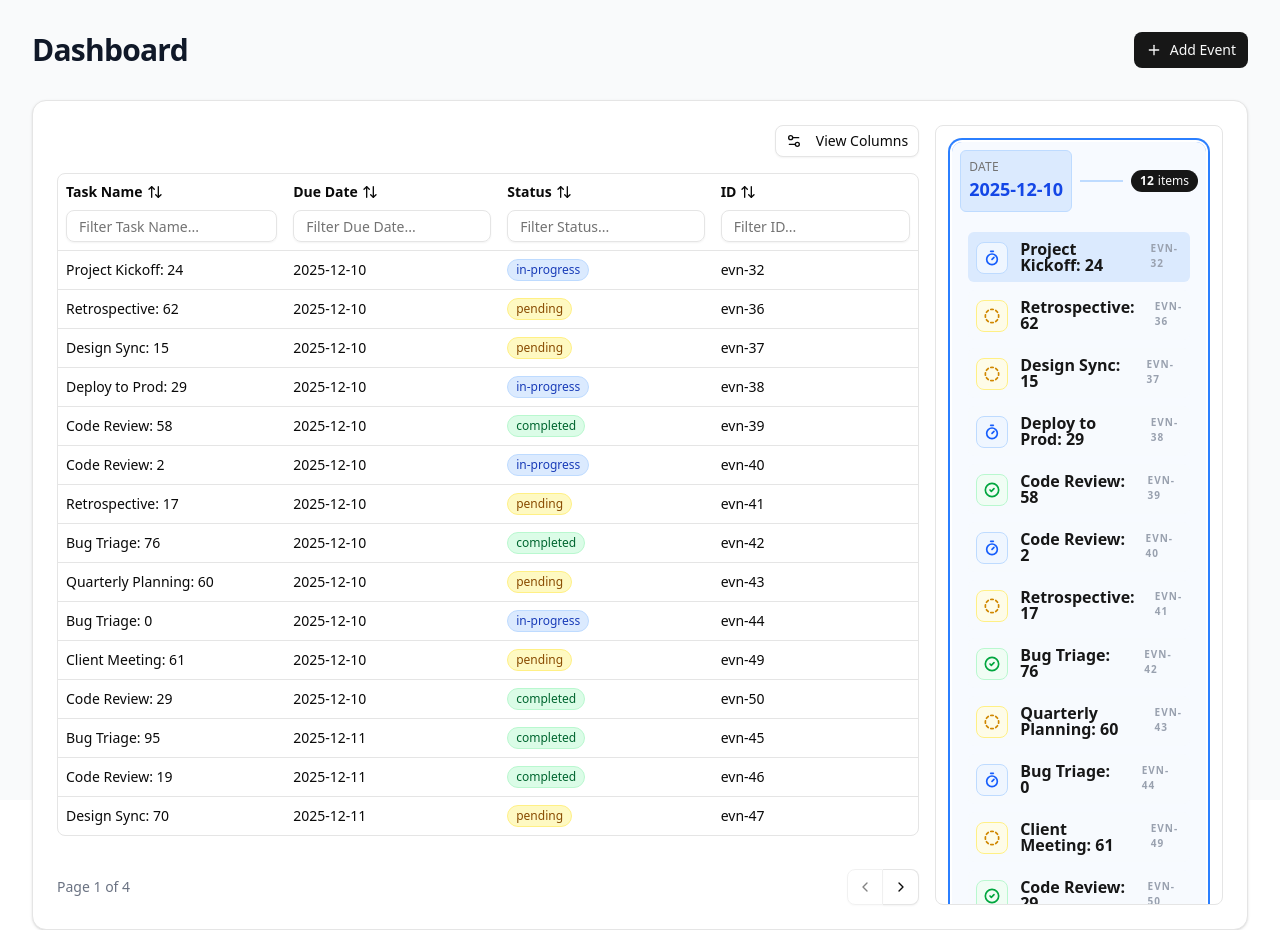
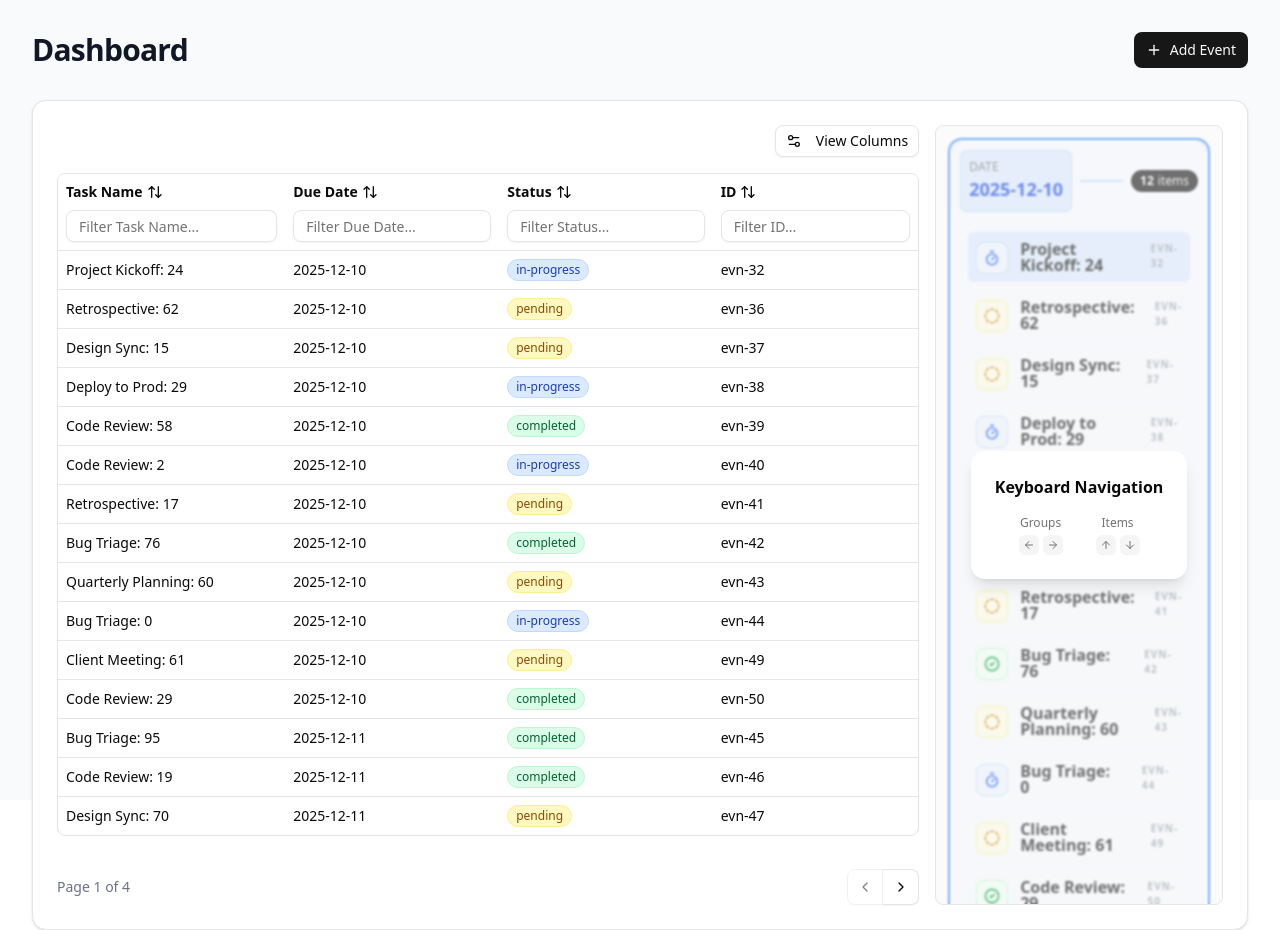
Before and after one commit to Hisokaqq/UILibrary, a React (Vite) app: page / in a window 1280 px wide. Built offline with nearby package versions, Linux system fonts and the light colour scheme.

Commit message:
refactor(Timeline): extract nav hook

```diff
--- /dev/null
+++ b/src/components/Timeline/Hint.tsx
@@ -0,0 +1,46 @@
+import React from "react";
+import { Kbd } from "../ui/kbd";
+import { ArrowDown, ArrowLeft, ArrowRight, ArrowUp } from "lucide-react";
+import { cn } from "@/lib/utils";
+
+const Hint = ({ showHint }: { showHint: boolean }) => {
+  return (
+    <div
+      className={cn(
+        "absolute inset-0 z-10 flex flex-col items-center justify-center bg-muted/40 backdrop-blur-[1px] transition-opacity duration-500",
+        showHint ? "opacity-100" : "opacity-0 pointer-events-none"
+      )}
+    >
+      <div className="bg-background shadow-lg rounded-xl p-6 text-center space-y-4">
+        <p className="font-semibold">Keyboard Navigation</p>
+        <div className="flex gap-4 justify-center">
+          <div className="flex flex-col items-center gap-1">
+            <span className="text-xs text-muted-foreground">Groups</span>
+            <div className="flex gap-1">
+              <Kbd>
+                <ArrowLeft size={14} />
+              </Kbd>
+              <Kbd>
+                <ArrowRight size={14} />
+              </Kbd>
+            </div>
+          </div>
+          <div className="w-px h-10"></div>
+          <div className="flex flex-col items-center gap-1">
+            <span className="text-xs text-muted-foreground">Items</span>
+            <div className="flex gap-1">
+              <Kbd>
+                <ArrowUp size={14} />
+              </Kbd>
+              <Kbd>
+                <ArrowDown size={14} />
+              </Kbd>
+            </div>
+          </div>
+        </div>
+      </div>
+    </div>
+  );
+};
+
+export default Hint;
--- /dev/null
+++ b/src/components/Timeline/hooks/useTimelineNavigation.ts
@@ -0,0 +1,96 @@
+import { useEffect, useRef, useState } from "react";
+
+interface UseTimelineNavigationProps<T> {
+  groupedData: Record<string, T[]>;
+}
+
+export const useTimelineNavigation = <T>({
+  groupedData,
+}: UseTimelineNavigationProps<T>) => {
+  const [selectedGroup, setSelectedGroup] = useState(0);
+  const [selectedItem, setSelectedItem] = useState(0);
+
+  const [showHint, setShowHint] = useState(true);
+
+  const itemsRef = useRef<Record<string, HTMLDivElement | null>>({});
+  const containerRef = useRef<HTMLDivElement | null>(null);
+
+  useEffect(() => {
+    const handleKeyDown = (e: KeyboardEvent) => {
+      const groups = Object.entries(groupedData);
+      const nGroups = groups.length;
+      if (nGroups === 0) return;
+
+      const navKeys = ["ArrowUp", "ArrowDown", "ArrowLeft", "ArrowRight"];
+
+      if (navKeys.includes(e.key)) {
+        setShowHint(false);
+      }
+
+      const currentGroupItems = groups[selectedGroup][1];
+      const nItems = currentGroupItems.length;
+
+      if (e.key === "ArrowRight") {
+        setSelectedGroup((prev) => Math.min(prev + 1, nGroups - 1));
+        setSelectedItem(0);
+      } else if (e.key === "ArrowLeft") {
+        setSelectedGroup((prev) => Math.max(prev - 1, 0));
+        setSelectedItem(0);
+      } else if (e.key === "ArrowDown") {
+        e.preventDefault();
+        if (selectedItem < nItems - 1) {
+          setSelectedItem((prev) => prev + 1);
+        } else if (selectedGroup < nGroups - 1) {
+          setSelectedGroup((prev) => prev + 1);
+          setSelectedItem(0);
+        }
+      } else if (e.key === "ArrowUp") {
+        e.preventDefault();
+        if (selectedItem > 0) {
+          setSelectedItem((prev) => prev - 1);
+        } else if (selectedGroup > 0) {
+          const prevGroupIndex = selectedGroup - 1;
+          const prevGroupItems = groups[prevGroupIndex][1];
+          setSelectedGroup(prevGroupIndex);
+          setSelectedItem(prevGroupItems.length - 1);
+        }
+      }
+    };
+
+    window.addEventListener("keydown", handleKeyDown);
+    return () => window.removeEventListener("keydown", handleKeyDown);
+  }, [groupedData, selectedGroup, selectedItem]);
+
+  useEffect(() => {
+    const groups = Object.entries(groupedData);
+    if (groups.length === 0) return;
+    const lastGroupIdx = groups.length - 1;
+    const lastItemIdx = groups[lastGroupIdx][1].length - 1;
+
+    if (selectedGroup === 0 && selectedItem === 0) {
+      containerRef.current?.scrollTo({ top: 0, behavior: "smooth" });
+      return;
+    }
+    if (selectedGroup === lastGroupIdx && selectedItem === lastItemIdx) {
+      containerRef.current?.scrollTo({
+        top: containerRef.current.scrollHeight,
+        behavior: "smooth",
+      });
+      return;
+    }
+    const key = `${selectedGroup}-${selectedItem}`;
+    const element = itemsRef.current[key];
+
+    if (element) {
+      element.scrollIntoView({ behavior: "smooth", block: "nearest" });
+    }
+  }, [groupedData, selectedGroup, selectedItem]);
+
+  return {
+    selectedGroup,
+    selectedItem,
+    itemsRef,
+    containerRef,
+    showHint,
+  };
+};
--- a/src/components/Timeline/index.tsx
+++ b/src/components/Timeline/index.tsx
@@ -1,6 +1,8 @@
 import { cn } from "@/lib/utils";
-import React, { useEffect, useMemo, useRef, useState } from "react";
+import React, { useMemo } from "react";
 import { Badge } from "../ui/badge";
+import { useTimelineNavigation } from "./hooks/useTimelineNavigation";
+import Hint from "./Hint";
 
 interface TimelineProps<T> {
   data: T[];
@@ -28,87 +30,18 @@ const Timeline = <T extends { id: string | number }>({
     }, {} as Record<string, T[]>);
   }, [data, groupBy]);
 
-  const [selectedGroup, setSelectedGroup] = useState(0);
-  const [selectedItem, setSelectedItem] = useState(0);
-
-  const itemsRef = useRef<Record<string, HTMLDivElement | null>>({});
-  const containerRef = useRef<HTMLDivElement | null>(null);
-
-  useEffect(() => {
-    const handleKeyDown = (e: KeyboardEvent) => {
-      const groups = Object.entries(groupedData);
-      const nGroups = groups.length;
-      if (nGroups === 0) return;
-
-      const currentGroupItems = groups[selectedGroup][1];
-      const nItems = currentGroupItems.length;
-
-      if (e.key === "ArrowRight") {
-        setSelectedGroup((prev) => Math.min(prev + 1, nGroups - 1));
-        setSelectedItem(0);
-      } else if (e.key === "ArrowLeft") {
-        setSelectedGroup((prev) => Math.max(prev - 1, 0));
-        setSelectedItem(0);
-      } else if (e.key === "ArrowDown") {
-        e.preventDefault();
-        if (selectedItem < nItems - 1) {
-          setSelectedItem((prev) => prev + 1);
-        } else if (selectedGroup < nGroups - 1) {
-          setSelectedGroup((prev) => prev + 1);
-          setSelectedItem(0);
-        }
-      } else if (e.key === "ArrowUp") {
-        e.preventDefault();
-        if (selectedItem > 0) {
-          setSelectedItem((prev) => prev - 1);
-        } else if (selectedGroup > 0) {
-          const prevGroupIndex = selectedGroup - 1;
-          const prevGroupItems = groups[prevGroupIndex][1];
-          setSelectedGroup(prevGroupIndex);
-          setSelectedItem(prevGroupItems.length - 1);
-        }
-      }
-    };
-
-    window.addEventListener("keydown", handleKeyDown);
-    return () => window.removeEventListener("keydown", handleKeyDown);
-  }, [groupedData, selectedGroup, selectedItem]);
-
-  useEffect(() => {
-    const groups = Object.entries(groupedData);
-    if (groups.length === 0) return;
-
-    const lastGroupIdx = groups.length - 1;
-    const lastItemIdx = groups[lastGroupIdx][1].length - 1;
-
-    if (selectedGroup === 0 && selectedItem === 0) {
-      containerRef.current?.scrollTo({ top: 0, behavior: "smooth" });
-      return;
-    }
-
-    if (selectedGroup === lastGroupIdx && selectedItem === lastItemIdx) {
-      containerRef.current?.scrollTo({
-        top: containerRef.current.scrollHeight,
-        behavior: "smooth",
-      });
-      return;
-    }
-    const key = `${selectedGroup}-${selectedItem}`;
-    const element = itemsRef.current[key];
-
-    if (element) {
-      element.scrollIntoView({
-        behavior: "smooth",
-        block: "nearest",
-      });
-    }
-  }, [groupedData, selectedGroup, selectedItem]);
+  const { selectedGroup, selectedItem, containerRef, itemsRef, showHint } =
+    useTimelineNavigation({ groupedData });
 
   return (
     <div
       ref={containerRef}
-      className={cn("rounded-md border overflow-y-scroll px-4 pt-4", className)}
+      className={cn(
+        "rounded-md border overflow-y-scroll px-4 pt-4 relative",
+        className
+      )}
     >
+      <Hint showHint={showHint} />
       {Object.entries(groupedData).map(([groupKey, items], groupIndex) => {
         const isSelected = groupIndex === selectedGroup;
         return (
--- /dev/null
+++ b/src/components/ui/kbd.tsx
@@ -0,0 +1,28 @@
+import { cn } from "@/lib/utils"
+
+function Kbd({ className, ...props }: React.ComponentProps<"kbd">) {
+  return (
+    <kbd
+      data-slot="kbd"
+      className={cn(
+        "bg-muted text-muted-foreground pointer-events-none inline-flex h-5 w-fit min-w-5 items-center justify-center gap-1 rounded-sm px-1 font-sans text-xs font-medium select-none",
+        "[&_svg:not([class*='size-'])]:size-3",
+        "[[data-slot=tooltip-content]_&]:bg-background/20 [[data-slot=tooltip-content]_&]:text-background dark:[[data-slot=tooltip-content]_&]:bg-background/10",
+        className
+      )}
+      {...props}
+    />
+  )
+}
+
+function KbdGroup({ className, ...props }: React.ComponentProps<"div">) {
+  return (
+    <kbd
+      data-slot="kbd-group"
+      className={cn("inline-flex items-center gap-1", className)}
+      {...props}
+    />
+  )
+}
+
+export { Kbd, KbdGroup }
```
